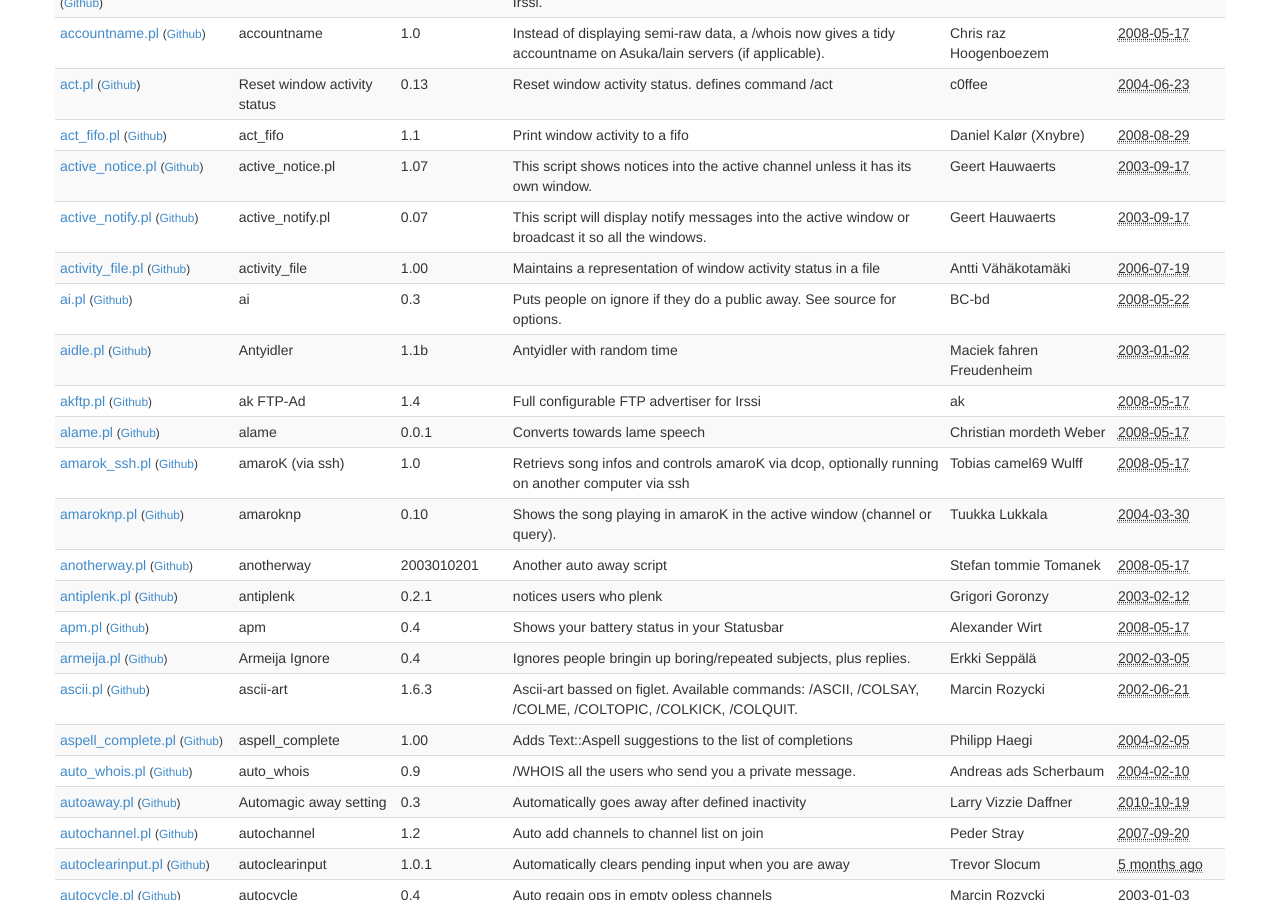
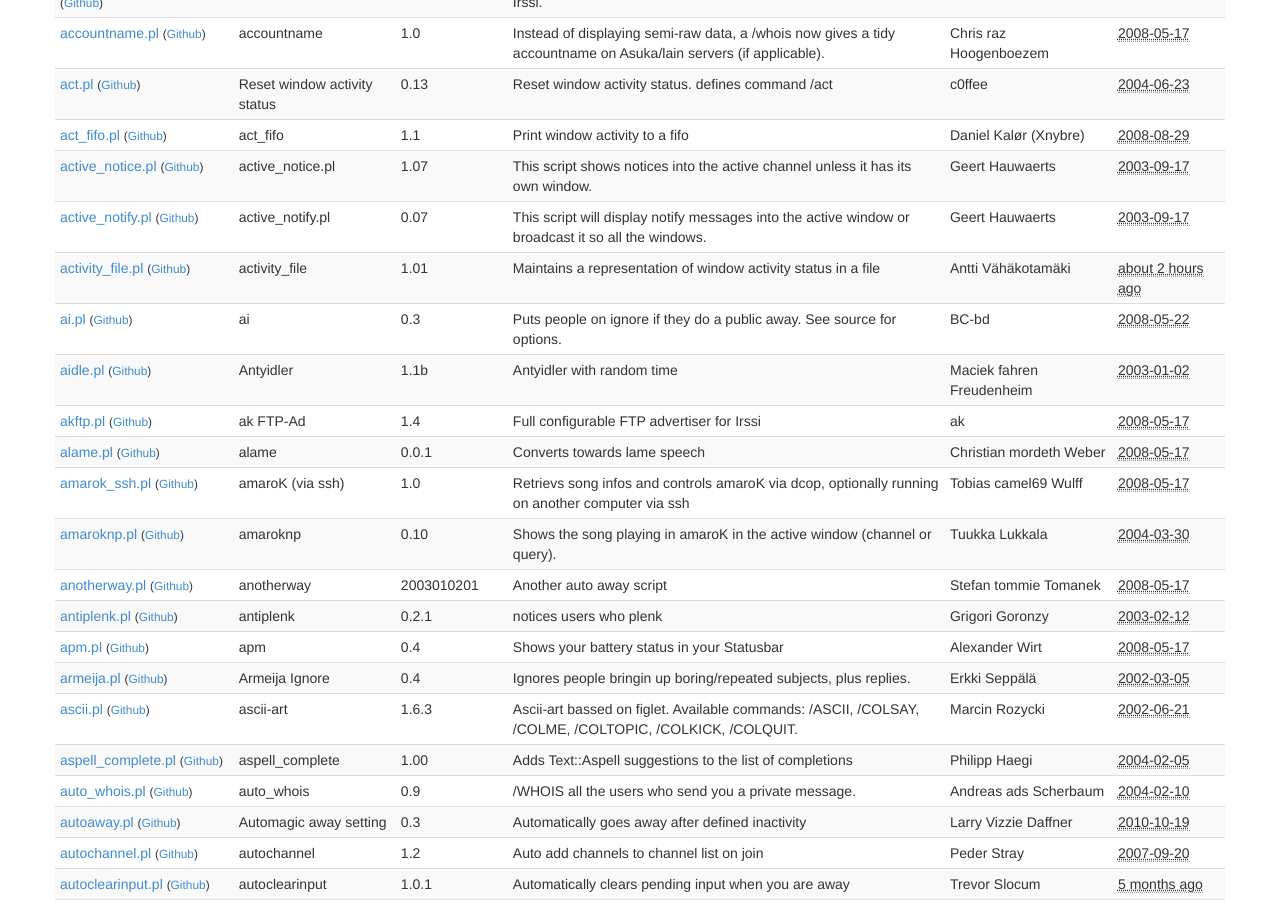
Before and after one commit to irssi/scripts.irssi.org, a Jekyll site: the page built from index.html, in a window 1280 px wide and 900 px high, scrolled down 660 px. Built offline with Jekyll 4.4.1, drawn with Linux system fonts in a browser that asks for light colours.

Commit message:
Fix perlcritic issues in activity_file.pl

```diff
--- a/_data/scripts.yaml
+++ b/_data/scripts.yaml
@@ -101,11 +101,11 @@
 - authors: "Antti Vähäkotamäki"
   description: "Maintains a representation of window activity status in a file"
   filename: "activity_file.pl"
-  modified: "2006-07-19 23:59:00"
+  modified: "2014-10-17 13:55"
   license: "GNU General Public License"
   modules: "Fcntl"
   name: "activity_file"
-  version: "1.00"
+  version: "1.01"
 
 - authors: "BC-bd"
   contact: "bd@bc-bd.org"
```
Also changed, not shown: 1 other file.
